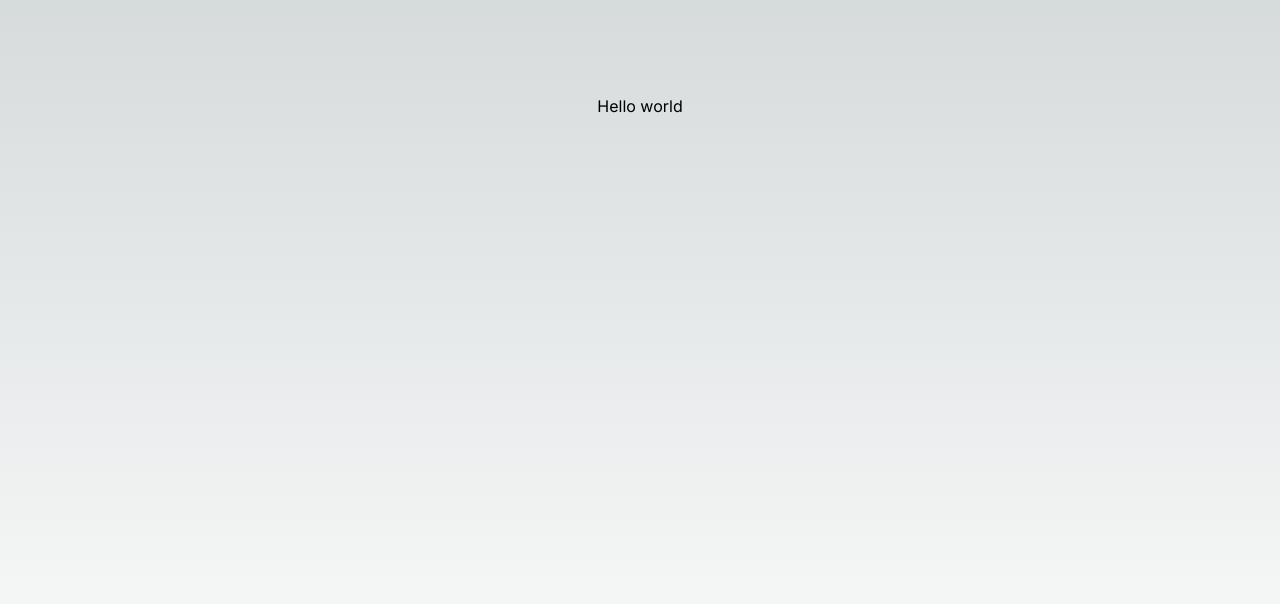
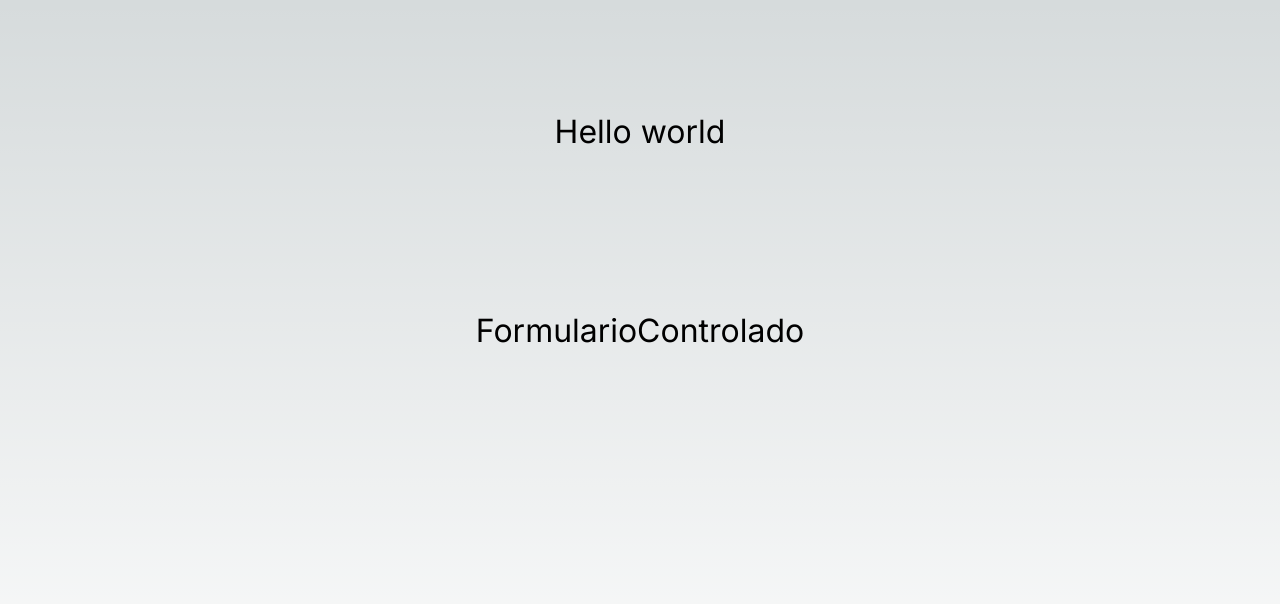
Before and after one commit to eeFee87/nextjs-formularios-react, a Next.js app: page / in a window 1280 px wide. Shown: the top 604 px of the page. Built offline with nearby package versions, Linux system fonts and the light colour scheme.

Commit message:
add component controlledform

```diff
--- a/src/app/page.js
+++ b/src/app/page.js
@@ -1,9 +1,11 @@
 import styles from "./page.module.css";
+import { FormularioControlado } from "../components/FormularioControlado.js";
 
 export default function Home() {
   return (
     <main className={styles.main}>
-      <p>Hello world</p>
+      <div>Hello world</div>
+      <FormularioControlado/>
     </main>
   );
 }
--- a/src/app/page.module.css
+++ b/src/app/page.module.css
@@ -1,8 +1,12 @@
 .main {
+  font-size: xx-large;
   display: flex;
   flex-direction: column;
-  justify-content: space-between;
+
   align-items: center;
-  padding: 6rem;
+  padding: 2rem;
   min-height: 100vh;
 }
+.main div{
+  padding: 5rem;
+}
--- /dev/null
+++ b/src/components/FormularioControlado.js
@@ -0,0 +1,3 @@
+export function FormularioControlado() {
+    return <div>FormularioControlado</div>
+}
```
